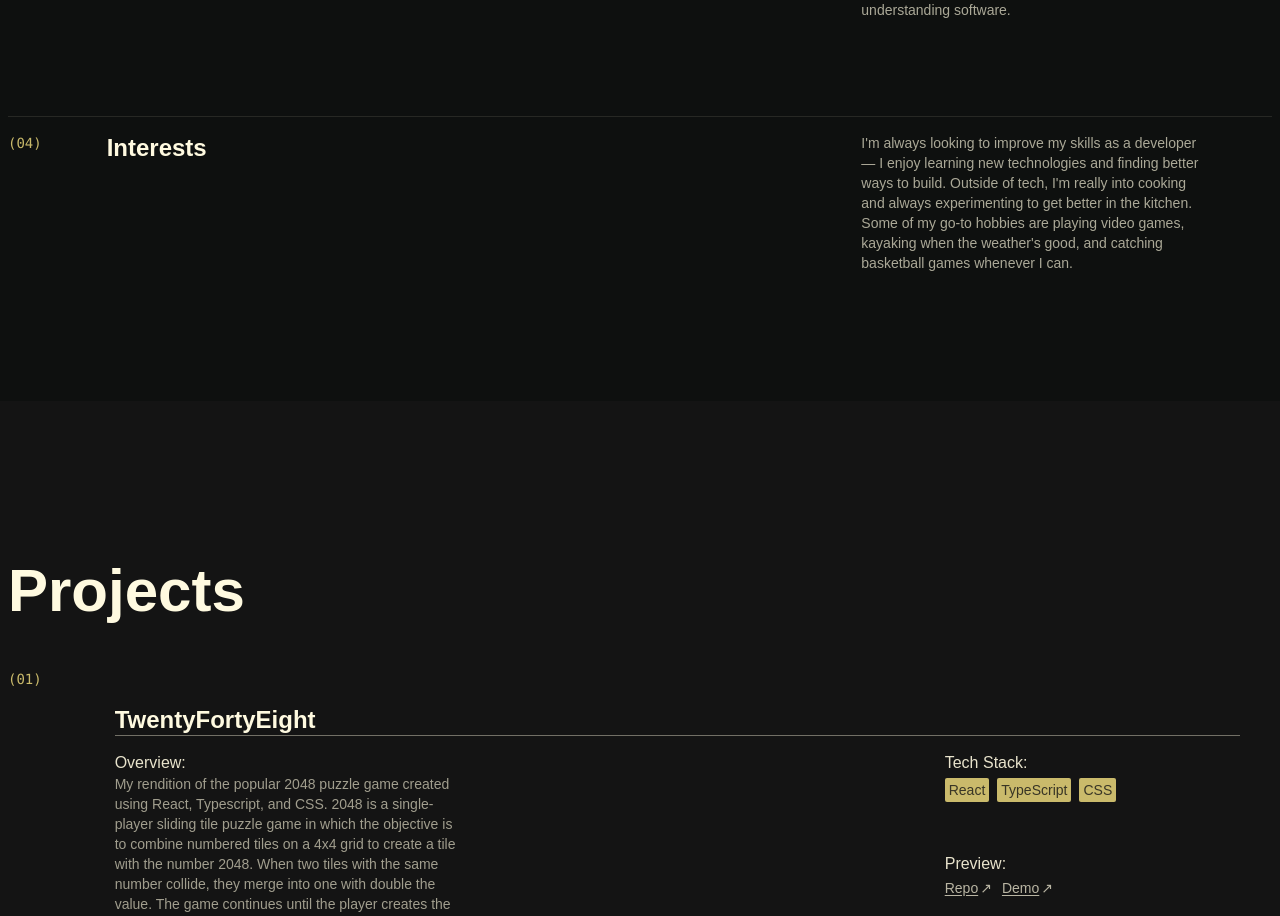
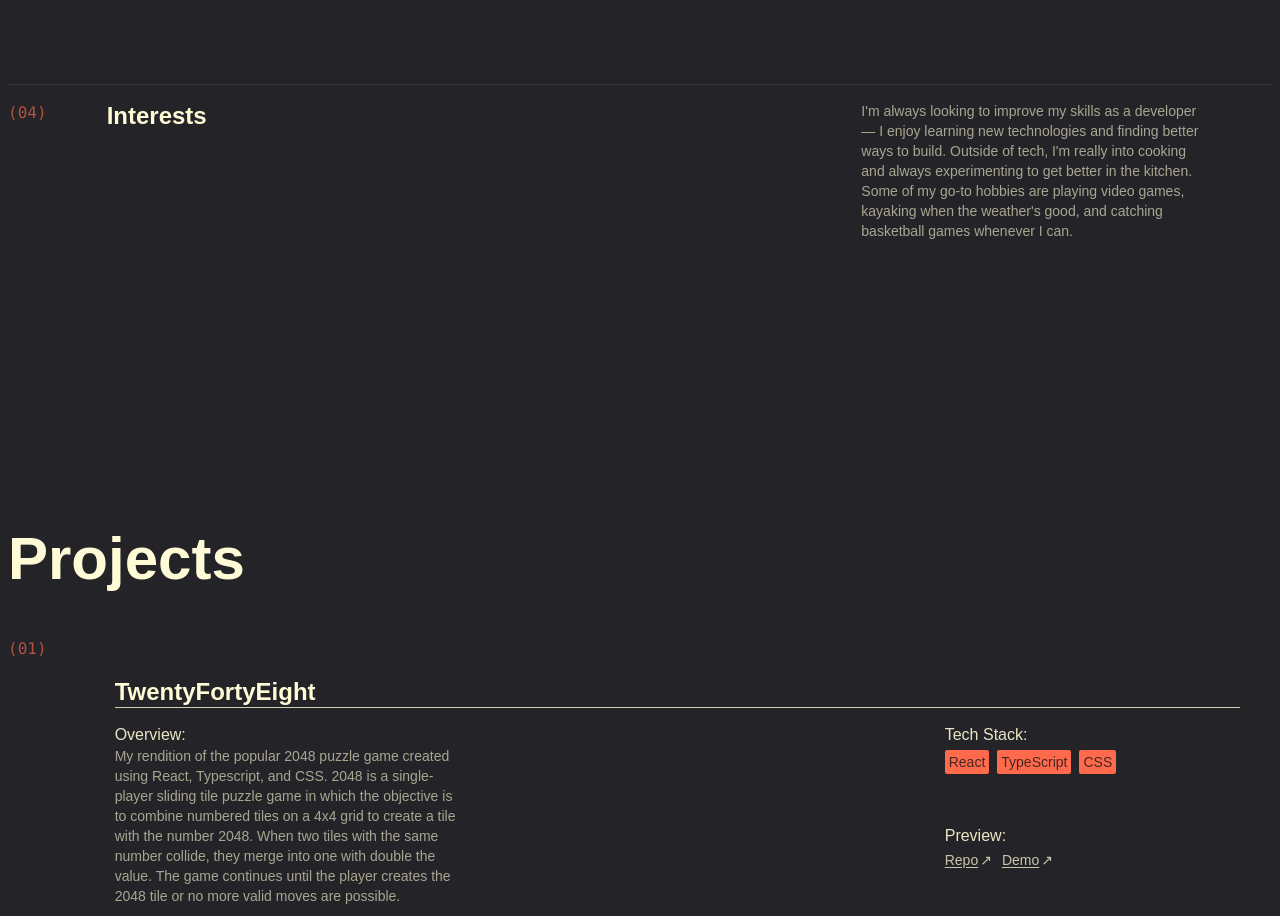
Before and after one commit to alex-escobar-h/portfolio, a Next.js app: page / in a window 1280 px wide. Shown: the part 1611-2527 px from the top of the page. Built offline with nearby package versions, Linux system fonts and the light colour scheme; a web font is replaced by a local one.

Commit message:
style: modify element colors and variables

```diff
--- a/app/globals.css
+++ b/app/globals.css
@@ -1,36 +1,36 @@
 @import "tailwindcss";
 :root {
   /* Colors */
-  --black-1: hsl(0, 0%, 8%);
-  --black-2: #0e100f;
-  --black-3: hsl(0, 0%, 40%);
-  --green-1: #4f7d73;
-  --white-1: hsl(50, 100%, 94%);
-  --white-2: hsl(210, 17%, 89%);
+  --black-1: hsl(240, 5%, 15%);
+  --black-2: hsl(240, 5%, 9%);
+  --black-3: hsl(0, 0%, 8%);
+
+  --white-1: hsl(54, 100%, 92%);
+  --white-2: hsl(240, 5%, 90%);
   --white-3: hsl(210, 17%, 80%);
 
-  --red-1: hsl(4, 61%, 68%);
-  --yellow-1: hsl(50, 90%, 74%);
+  --coral-1: hsl(10, 100%, 65%);
+
+  --purple-1: rgb(207, 196, 254);
 
   /* Theme variables */
-
   --base-100: var(--black-1);
   --base-200: var(--black-2);
   --base-300: var(--black-3);
   --base-content-100: var(--white-1);
   --base-content-200: var(--white-2);
   --base-content-300: var(--white-3);
-  --accent: var(--yellow-1);
+  --accent: var(--coral-1);
 }
 
-[data-theme="dark"] {
+[data-theme="light"] {
   --base-100: var(--white-1);
   --base-200: var(--white-2);
   --base-300: var(--white-3);
   --base-content-100: var(--black-1);
   --base-content-200: var(--black-2);
   --base-content-300: var(--black-3);
-  --accent: var(--yellow-1);
+  --accent: var(--purple-1);
 }
 
 @theme {
--- a/components/Hero.tsx
+++ b/components/Hero.tsx
@@ -7,7 +7,7 @@ export default function Hero() {
         <div>ALEXANDER</div> <div>ESCOBAR</div>
       </h1>
 
-      <div className='pb-8'>
+      <div>
         <div className='px-2'>
           <div
             className='w-full h-full '
--- a/components/about/About.tsx
+++ b/components/about/About.tsx
@@ -4,7 +4,7 @@ export default function About() {
   return (
     <section
       id='about'
-      className='py-section bg-base-200'
+      className='py-[8rem]'
     >
       <div className='container mx-auto px-2'>
         <div className='mb-12'>
--- a/components/about/BioItem.tsx
+++ b/components/about/BioItem.tsx
@@ -5,21 +5,23 @@ export default function BioItem({ id, title, content }: Bio) {
   return (
     <article className='flex flex-col gap-4 md:grid md:grid-cols-12'>
       {/* HR Start ----------------------- */}
-      <hr className='md:col-span-full opacity-10' />
+      <hr className='md:col-span-full opacity-10 ' />
       {/* HR End ------------------------- */}
 
       {/* Header Start ------------------- */}
-      <header className='flex gap-4 md:gap-0 md:grid md:grid-cols-subgrid md:row-start-2 md:col-start-1 md:col-span-3 '>
-        <span className='text-start text-xs font-mono font-light lg:text-sm text-accent/80'>
+      <header className='flex gap-4 md:gap-0 md:grid md:grid-cols-subgrid md:row-start-2 md:col-start-1 md:col-span-3'>
+        <span className='text-start font-mono font-light md:col-start-1 md:col-span-1 text-accent/65'>
           ({formatID(id)})
         </span>
-        <h3 className='md:grid-col-start-2 md:col-span-4'>{title}</h3>
+        <h3 className='md:grid md:col-start-2 md:col-span-4 md:row-start-1'>
+          {title}
+        </h3>
       </header>
       {/* Header End --------------------- */}
 
       {/* Content Start ------------------ */}
       <div className='md:col-start-7 md:col-span-6 lg:col-start-9 lg:col-span-4'>
-        <p className='text-sm md:max-w-[45ch] text-base-content-100/65'>
+        <p className='text-sm md:max-w-[45ch] text-base-content-100/60'>
           {content}
         </p>
       </div>
--- a/components/footer/Footer.tsx
+++ b/components/footer/Footer.tsx
@@ -9,7 +9,8 @@ export default function Footer() {
       className='pt-section'
     >
       {/* Email ================ */}
-      <div className='container mx-auto px-2 '>
+      <hr />
+      <div className='container mx-auto px-2 pt-16'>
         <div className='mb-4'>
           <h3 className=''>Feel free to reach out to me</h3>
           <a
@@ -35,7 +36,7 @@ export default function Footer() {
                   href={link.href}
                   target='_blank'
                   rel='noopener noreferrer'
-                  className='font-light text-base-content-100/70'
+                  className='font-light text-base-content-100/75'
                 >
                   <span className='underline underline-offset-2'>
                     {link.title}
--- a/components/project/ShowcaseItem.tsx
+++ b/components/project/ShowcaseItem.tsx
@@ -18,7 +18,7 @@ export default function ShowcaseItem({
   return (
     <article className='grid grid-cols-12 gap-2 md:gap-4'>
       {/* IDX start ======================= */}
-      <span className='text-start text-xs font-mono font-light text-accent/80 lg:text-sm'>
+      <span className='text-start font-mono font-light text-accent/65'>
         ({formatID(id)})
       </span>
       {/* IDX end ========================= */}
@@ -28,14 +28,14 @@ export default function ShowcaseItem({
         {/* Header start ======================= */}
         <header className='col-span-full'>
           <h3>{title}</h3>
-          <hr className='bg-base-content-100/40' />
+          <hr className='bg-base-content-100/80' />
         </header>
         {/* Header end ========================= */}
 
         {/* Overview start ======================= */}
         <div className='col-span-full md:col-span-6 md:row-span-4'>
-          <h4 className='font-medium text-base-content-100/90'>Overview:</h4>
-          <p className='text-base-content-100/60 text-sm md:max-w-[45ch]'>
+          <h4 className='text-base-content-100/90 font-medium '>Overview:</h4>
+          <p className='text-sm md:max-w-[45ch] text-base-content-100/60'>
             {overview}
           </p>
         </div>
@@ -43,7 +43,7 @@ export default function ShowcaseItem({
 
         {/* Stack start ========================= */}
         <div className='row-start-4 col-start-4 col-span-5 md:row-start-2 md:col-start-9'>
-          <h4 className='font-medium text-base-content-100/90 pb-1'>
+          <h4 className='text-base-content-100/90 font-medium pb-1'>
             Tech Stack:
           </h4>
           <ul className='flex gap-2 flex-wrap'>
@@ -51,7 +51,7 @@ export default function ShowcaseItem({
             {normalizedStack.map((stk, idx) => (
               <li
                 key={idx}
-                className='text-base-100/80 text-sm px-1 py-0.5 rounded-xs bg-accent/80'
+                className='text-sm px-1 py-0.5 rounded-xs font-medium bg-accent text-base-200/80'
               >
                 {stk}
               </li>
@@ -62,7 +62,7 @@ export default function ShowcaseItem({
 
         {/* Preview start ======================= */}
         <div className='row-start-4 col-start-1 col-span-3 md:row-start-4 md:col-start-9 md:col-span-3'>
-          <h4 className='text-base-content-100/90'>Preview:</h4>
+          <h4 className='text-base-content-100/90 '>Preview:</h4>
           <ul className='flex gap-x-2'>
             {links.map((link, idx) => (
               <li key={idx}>
@@ -70,7 +70,7 @@ export default function ShowcaseItem({
                   href={link.url}
                   target='_blank'
                   rel='noopener noreferrer'
-                  className='text-sm text-base-content-100/70'
+                  className='text-sm text-base-content-100/75'
                 >
                   <span className='underline underline-offset-2'>
                     {link.label}
```
